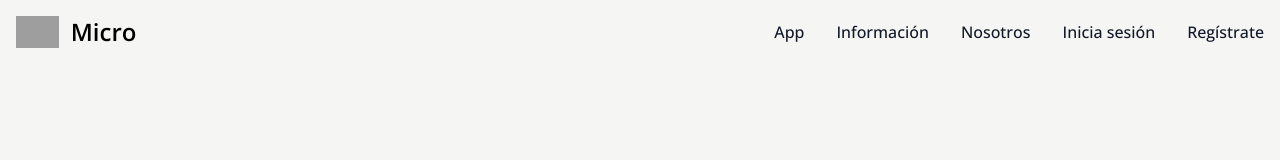
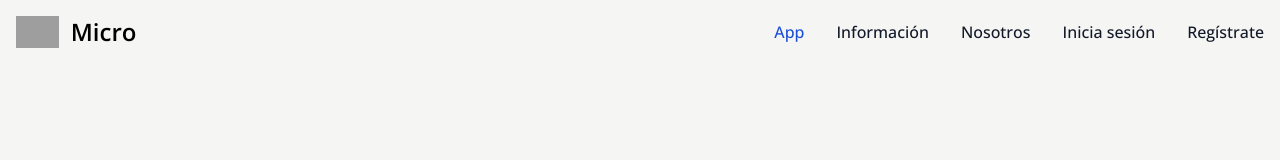
Before and after one commit to sergiolozav2/MicroFrontend, a React (Vite) app: page /map in a window 1280 px wide. Shown: the top 160 px of the page. Built offline with nearby package versions, Linux system fonts and the light colour scheme; grey boxes are pictures that could not be loaded.

Commit message:
feat: Agregada altura máxima a navbar

```diff
--- a/src/modules/components/NavbarPublic/NavbarPublic.tsx
+++ b/src/modules/components/NavbarPublic/NavbarPublic.tsx
@@ -4,14 +4,14 @@ import { ToggleNavbarButton } from "./components/ToggleNavbarButton";
 
 export function NavbarPublic() {
   return (
-    <nav className="border-gray-200">
+    <nav className="max-h-16">
       <div className="mx-auto flex max-w-screen-xl flex-wrap items-center justify-between p-4">
         <CompanyBrand />
         <ToggleNavbarButton />
         <div className="hidden w-full md:block md:w-auto" id="navbar-default">
           <ul className="mt-4 flex flex-col rounded-lg border border-gray-100 p-4 font-medium md:mt-0 md:flex-row md:space-x-8 md:border-0 md:p-0 rtl:space-x-reverse">
             <li>
-              <LinkOption text="App" to="/" />
+              <LinkOption text="App" to="/map" />
             </li>
             <li>
               <LinkOption text="Información" to="/login" />
```
